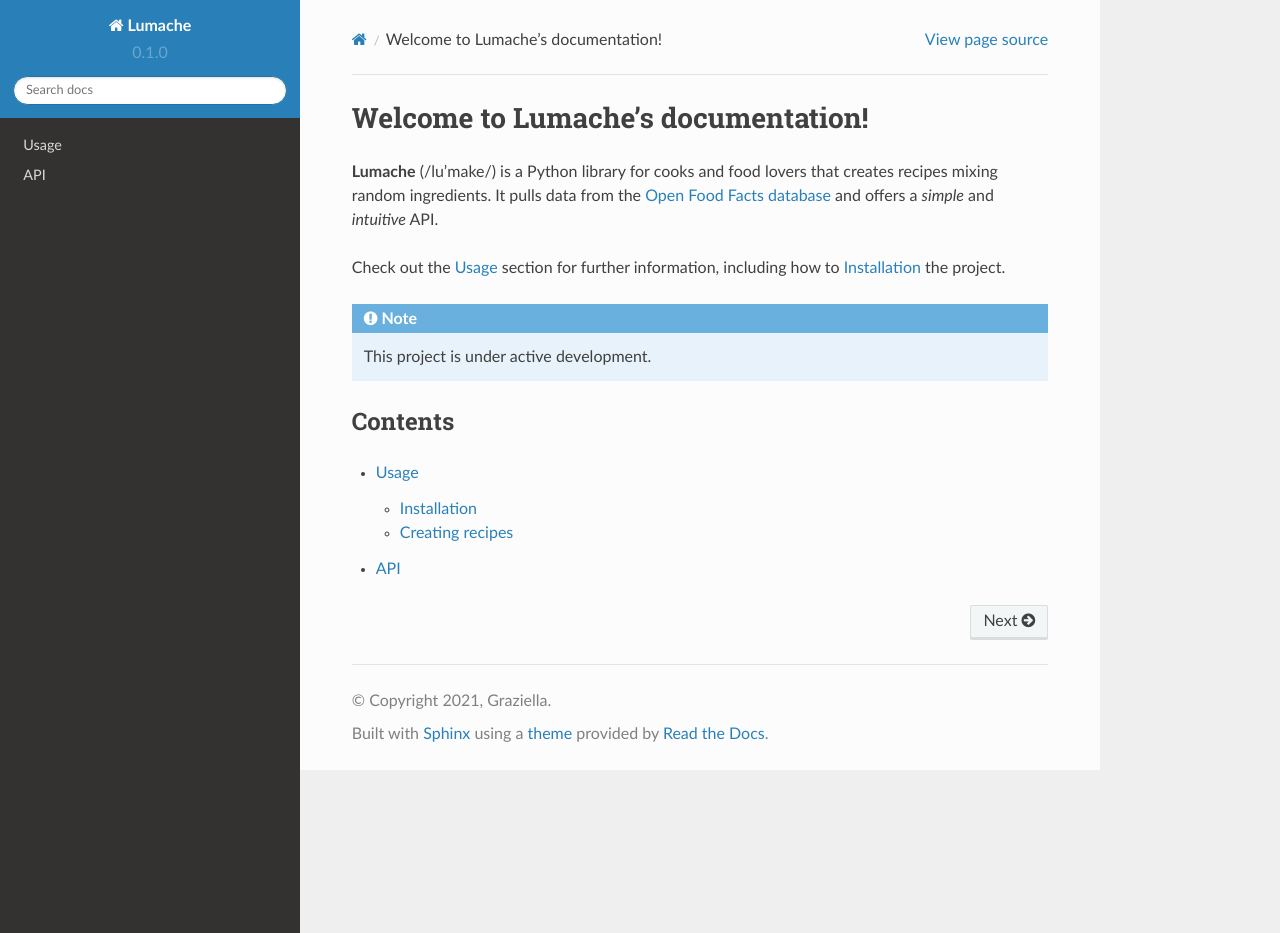
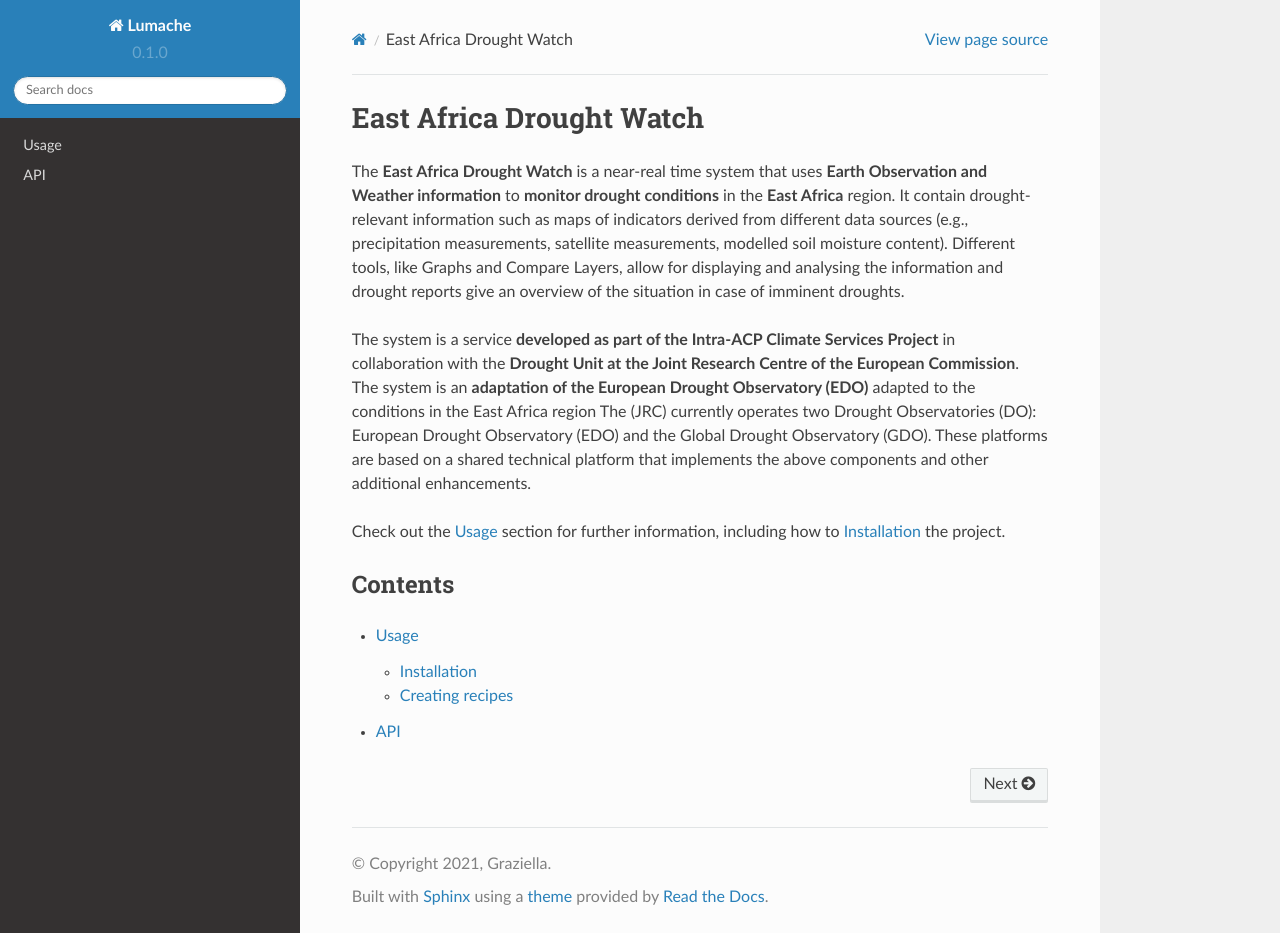
Before and after one commit to icpac-igad/eadw-docs, a Sphinx documentation site: the page built from docs/source/index.rst, in a window 1280 px wide and 933 px high. Built offline with Sphinx 7.4.7 and the Read the Docs theme 2.0.0, drawn with Linux system fonts in a browser that asks for light colours.

Commit message:
add index page

```diff
--- a/docs/source/index.rst
+++ b/docs/source/index.rst
@@ -1,17 +1,13 @@
-Welcome to Lumache's documentation!
+East Africa Drought Watch
 ===================================
 
-**Lumache** (/lu'make/) is a Python library for cooks and food lovers
-that creates recipes mixing random ingredients.
-It pulls data from the `Open Food Facts database <https://world.openfoodfacts.org/>`_
-and offers a *simple* and *intuitive* API.
+The **East Africa Drought Watch** is a near-real time system that uses **Earth Observation and Weather information** to **monitor drought conditions** in the **East Africa** region. It contain drought-relevant information such as maps of indicators derived from different data sources (e.g., precipitation measurements, satellite measurements, modelled soil moisture content). Different tools, like Graphs and Compare Layers, allow for displaying and analysing the information and drought reports give an overview of the situation in case of imminent droughts.
+
+The system is a service **developed as part of the Intra-ACP Climate Services Project** in collaboration with the **Drought Unit at the Joint Research Centre of the European Commission**. The system is an **adaptation of the European Drought Observatory (EDO)** adapted to the conditions in the East Africa region
+The (JRC) currently operates two Drought Observatories (DO): European Drought Observatory (EDO) and the Global Drought Observatory (GDO). These platforms are based on a shared technical platform that implements the above components and other additional enhancements.
 
 Check out the :doc:`usage` section for further information, including
 how to :ref:`installation` the project.
-
-.. note::
-
-   This project is under active development.
 
 Contents
 --------
```
